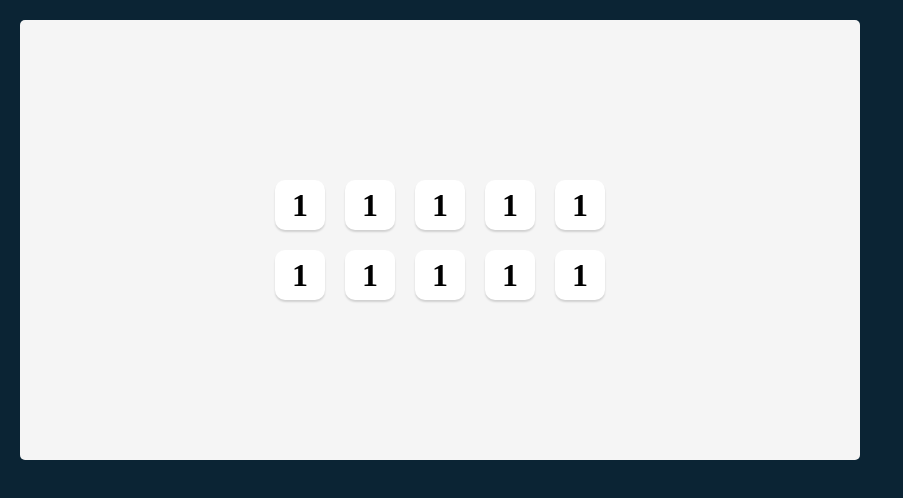
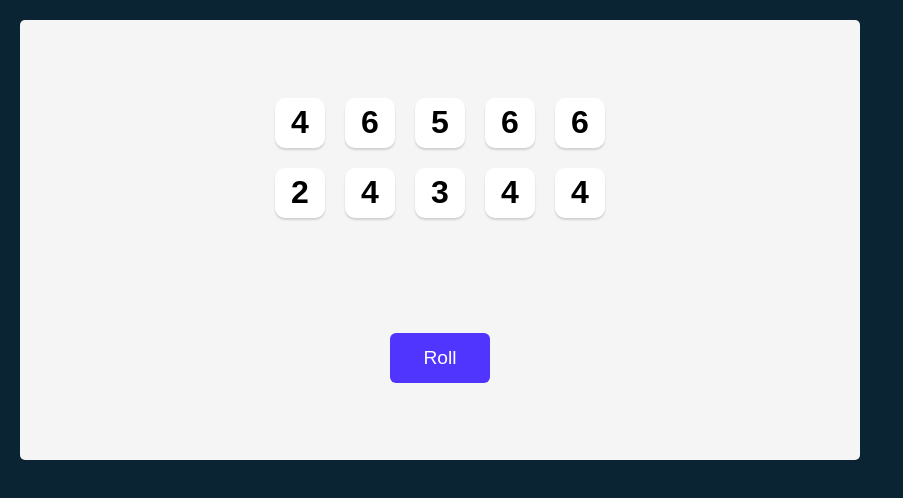
Before and after one commit to Seongbae94/Tenzies, a React (Create React App) app: page / in a window 1280 px wide. Shown: the top 498 px of the page, without its empty margins (0-903 px from the left). Built offline with nearby package versions, Linux system fonts and the light colour scheme.

Commit message:
add logics
1. able to hold values
2. able to get random values

```diff
--- a/src/App.js
+++ b/src/App.js
@@ -1,20 +1,66 @@
+import { useEffect, useState } from "react";
 import Die from "./components/Die";
 
 function App() {
+  const [randomDiceArr, setRandomDiceArr] = useState();
+  const [count, setCount] = useState(0);
+
+  const randomDiceNumber = () => {
+    let generatedDiceArr = [];
+
+    for (let i = 0; i < 10; i++) {
+      generatedDiceArr.push({
+        value: Math.ceil(Math.random() * 6),
+        isheld: false,
+        id: i + 1,
+      });
+    }
+
+    setRandomDiceArr(generatedDiceArr);
+  };
+
+  const RollClickHandler = () => {
+    setCount((prev) => prev + 1);
+    setRandomDiceArr((prev) =>
+      prev.map((dice) =>
+        dice.isheld
+          ? { ...dice }
+          : { ...dice, value: Math.ceil(Math.random() * 6) }
+      )
+    );
+  };
+
+  const DiceClickHandler = (id) => {
+    setRandomDiceArr((prev) =>
+      prev.map((dice) =>
+        dice.id === id ? { ...dice, isheld: !dice.isheld } : { ...dice }
+      )
+    );
+  };
+
+  useEffect(() => {
+    randomDiceNumber();
+  }, []);
+
   return (
     <main>
       <div className="dice-container">
-        <Die value={1} />
-        <Die value={1} />
-        <Die value={1} />
-        <Die value={1} />
-        <Die value={1} />
-        <Die value={1} />
-        <Die value={1} />
-        <Die value={1} />
-        <Die value={1} />
-        <Die value={1} />
+        {randomDiceArr &&
+          randomDiceArr.map((dice, index) => {
+            return (
+              <Die
+                key={index}
+                value={dice.value}
+                id={dice.id}
+                isheld={dice.isheld}
+                DiceClickHandler={DiceClickHandler}
+              />
+            );
+          })}
       </div>
+      <button className="roll-dice" onClick={() => RollClickHandler()}>
+        Roll
+      </button>
     </main>
   );
 }
--- a/src/components/Die.js
+++ b/src/components/Die.js
@@ -1,8 +1,16 @@
 import React from "react";
 
-const Die = ({ value }) => {
+const Die = ({ value, DiceClickHandler, id, isheld }) => {
+  const styles = {
+    backgroundColor: isheld ? "#59E391" : "white",
+  };
+
   return (
-    <div className="die-face">
+    <div
+      className="die-face"
+      style={styles}
+      onClick={() => DiceClickHandler(id)}
+    >
       <h2 className="die-num">{value}</h2>
     </div>
   );
--- a/src/index.css
+++ b/src/index.css
@@ -2,6 +2,7 @@ body {
   margin: 0;
   background-color: #0B2434;
   padding: 20px;
+  font-family: 'Karla', sans-serif;
 }
 
 main {
@@ -12,7 +13,7 @@ main {
   padding: 20px;
   display: flex;
   flex-direction: column;
-  justify-content: center;
+  justify-content: space-around;
   align-items: center;
 }
 
@@ -37,3 +38,22 @@ main {
 .die-num {
   font-size: 2rem;
 }
+
+.roll-dice {
+  height: 50px;
+  width: 100px;
+  border: none;
+  border-radius: 6px;
+  background-color: #5035FF;
+  color: white;
+  font-size: 1.2rem;
+  cursor: pointer;
+}
+
+.roll-dice:focus {
+  outline: none;
+}
+
+.roll-dice:active {
+  box-shadow: inset 5px 5px 10px -3px rgba(0, 0, 0, 0.7);
+}
```
